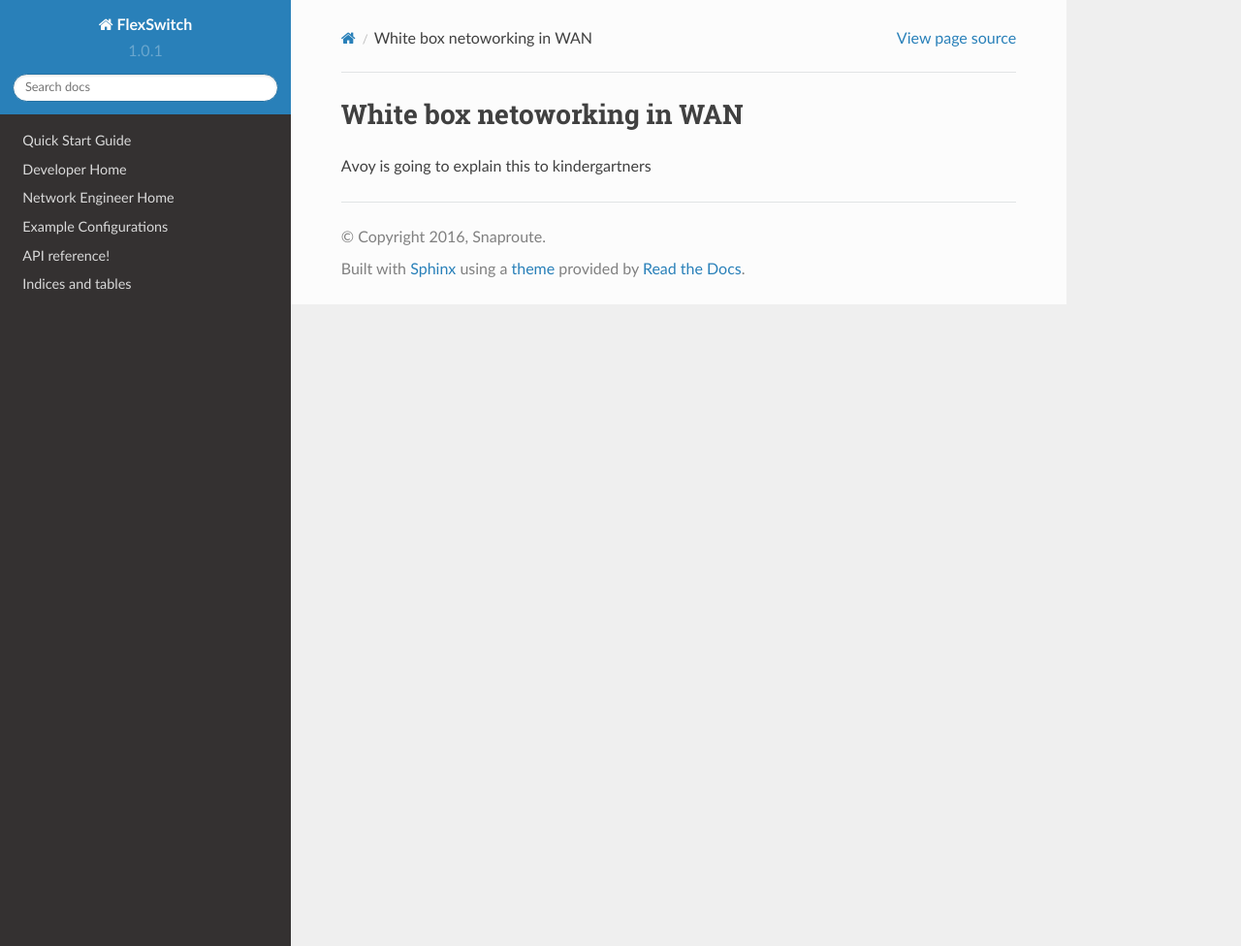
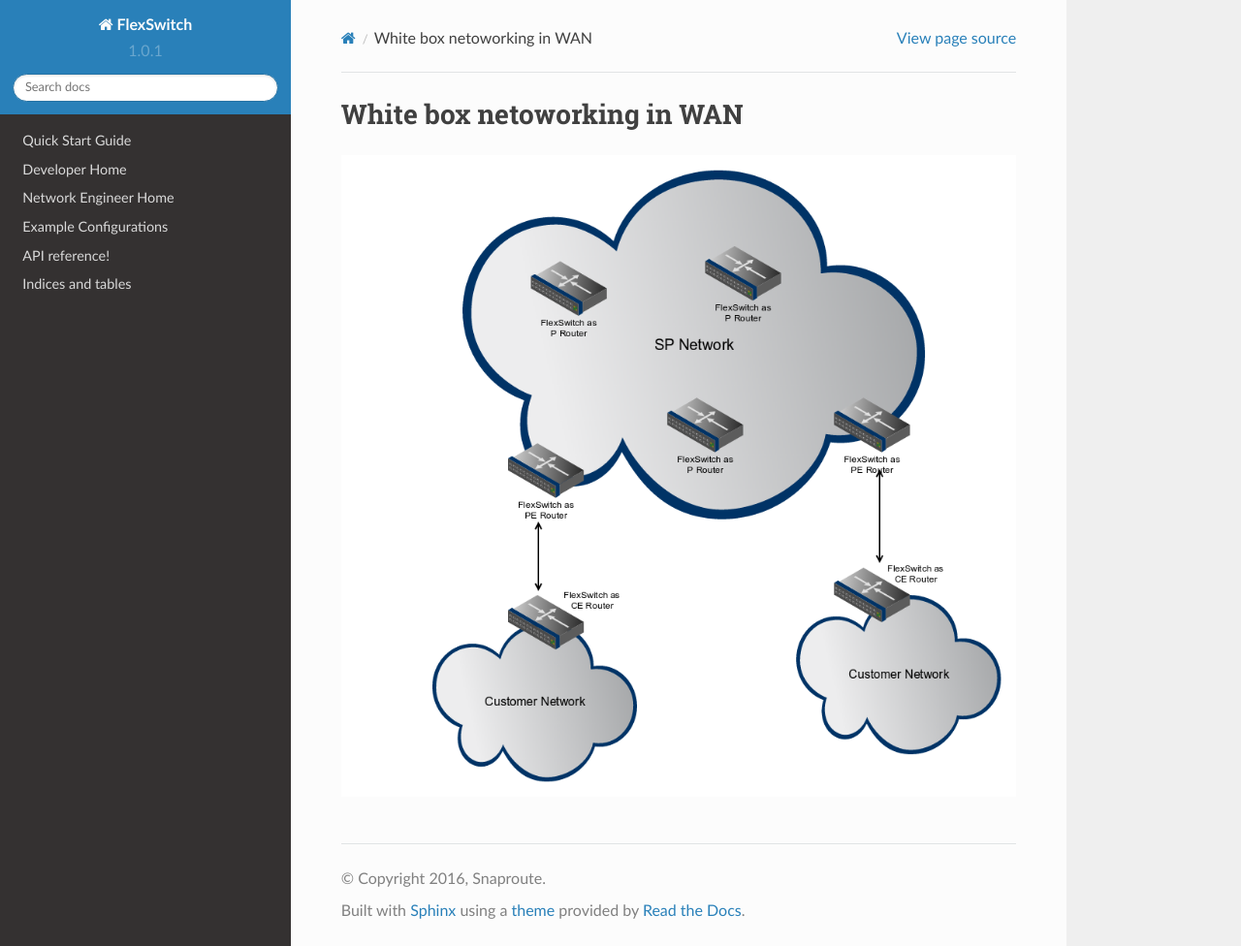
Before and after one commit to lakshmi-kannan/docs-1, a Sphinx documentation site: the page built from source/wan.rst, in a window 1280 px wide and 976 px high. Shown: the whole window at 97% size. Built offline with Sphinx 7.4.7 and the Read the Docs theme 2.0.0, drawn with Linux system fonts in a browser that asks for light colours; formulas are drawn with MathJax 3; pages that are not in the unit, such as notebooks, are missing from menus.

Commit message:
added wan topology diagram

```diff
--- a/source/wan.rst
+++ b/source/wan.rst
@@ -9,4 +9,5 @@
 White box netoworking in WAN
 ============================
 
-Avoy is going to explain this to kindergartners
+
+.. image:: images/WAN_Topology.png
```
Also changed, not shown: source/images/WAN_Topology.png (added).
